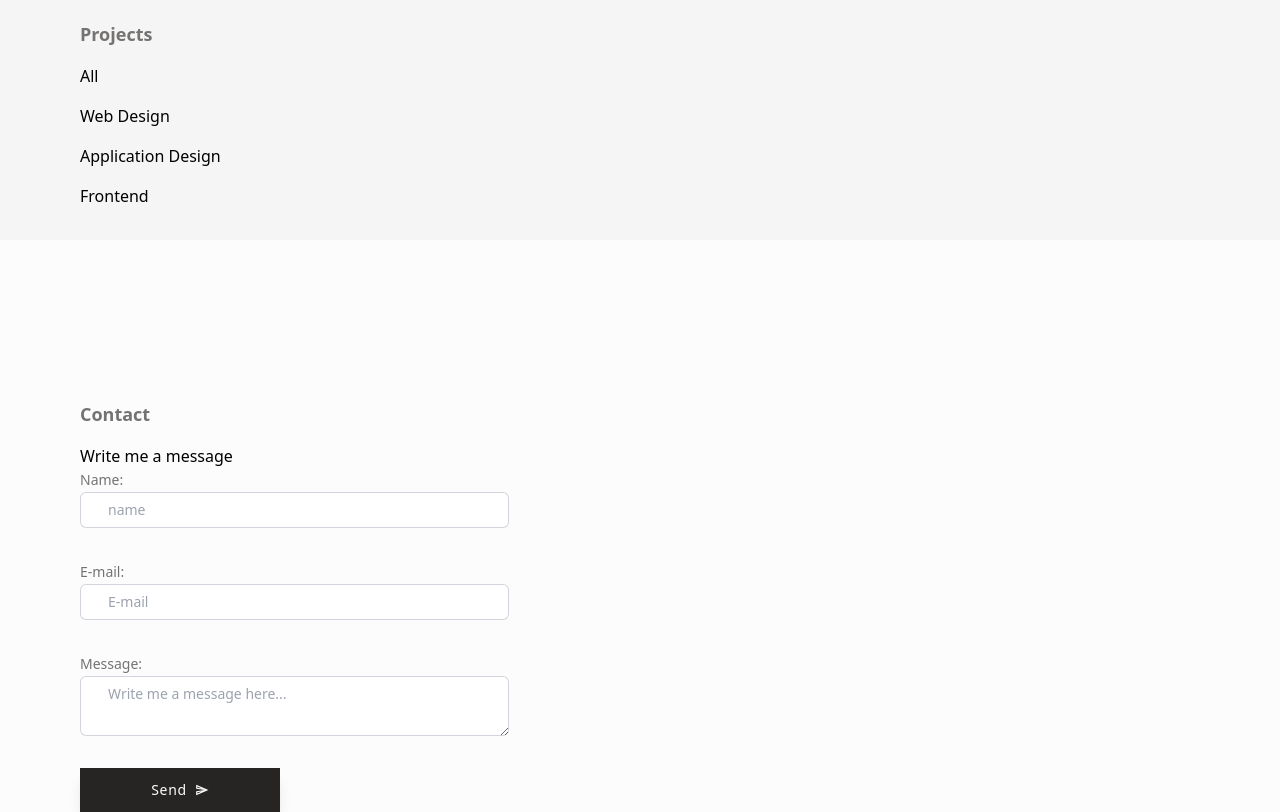
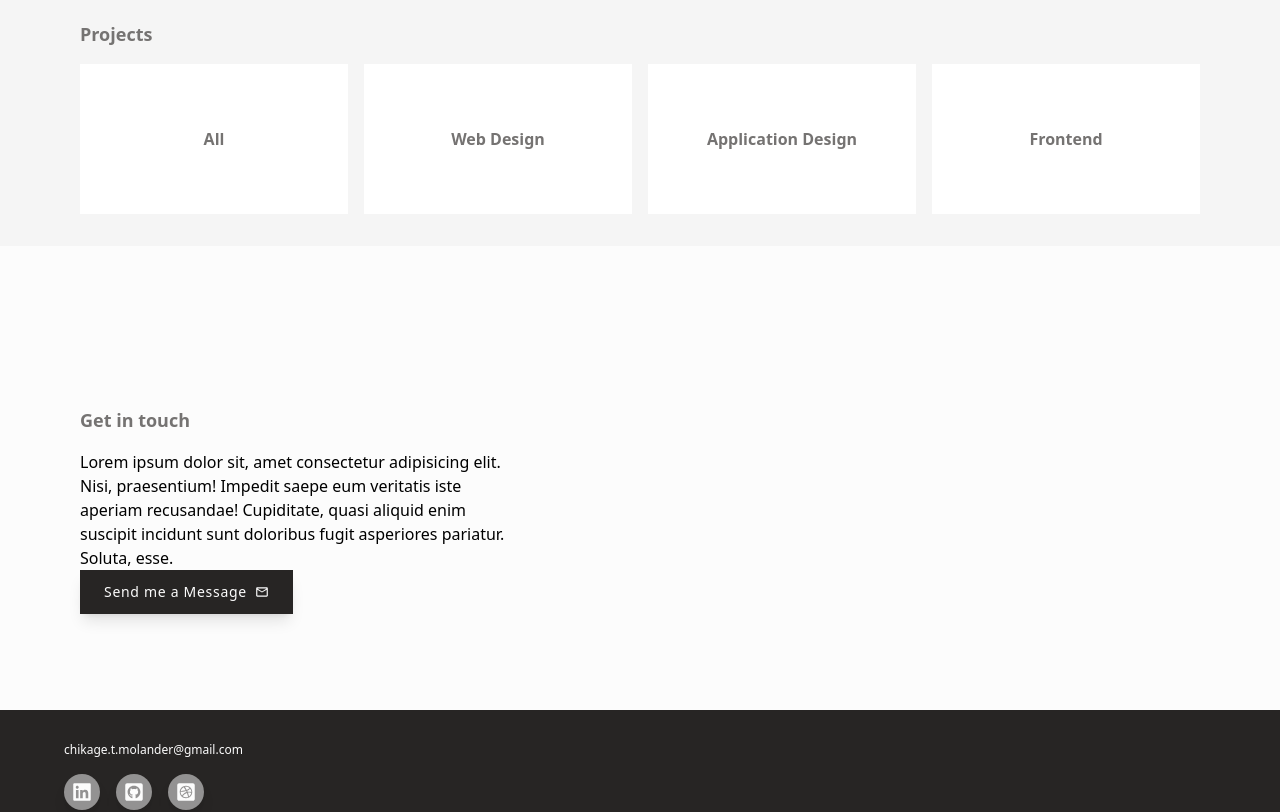
Before and after one commit to xxxOkamexxx/new-portfolio, a Next.js app: page / in a window 1280 px wide. Shown: the part 1600-2412 px from the top of the page. Built offline with nearby package versions, Linux system fonts and the light colour scheme.

Commit message:
adjust components styles

```diff
--- a/package.json
+++ b/package.json
@@ -9,6 +9,7 @@
     "lint": "next lint"
   },
   "dependencies": {
+    "framer-motion": "^11.0.8",
     "next": "14.1.2",
     "react": "^18",
     "react-dom": "^18",
--- a/src/components/SnsLinkButtons.jsx
+++ b/src/components/SnsLinkButtons.jsx
@@ -1,8 +1,12 @@
+'use client'
+
 import React from 'react'
-
+import Link from 'next/link'
 
 import { LinkItems } from '@/constans'
-import Link from 'next/link'
+
+import { motion } from "framer-motion";
+
 
 const SnsLinkButtons = () => {
 
@@ -10,15 +14,19 @@ const SnsLinkButtons = () => {
     <>
 
      {LinkItems.map(item => (
-      <div className='bg-white/50 rounded-full shadow-lg p-2'>
+      <motion.div
+        key={item.id}
+        whileHover={{ scale: 1.2 }}
+        whileTap={{ scale: 0.8 }}
+        className='bg-white/50 rounded-full shadow-lg p-2 hover:bg-focusColor/20'
+      >
         <Link
-          key={item.id}
           href={item.url}
           target='_blank'
         >
           {item.icon}
         </Link>
-      </div>
+      </motion.div>
      ))}
 
     </>
--- a/src/sections/About.jsx
+++ b/src/sections/About.jsx
@@ -23,10 +23,10 @@ const About = () => {
       className={`${styles.yPaddings}`}
     >
 
-      <div className={`bg-subColorOrange relative flex md:flex-row flex-col gap-4 ${styles.xPaddings} py-4 justify-between`}>
+      <div className={`bg-subColorOrange relative flex lg:flex-row flex-col gap-4 ${styles.xPaddings} py-4 justify-between`}>
 
         {/* General Info */}
-        <div className='bg-white w-[100%] md:w-[40%] flex flex-col p-4 gap-4'>
+        <div className='bg-white w-[100%] lg:w-[40%] flex flex-col p-4 gap-4'>
 
           <h2 className={`${styles.pageTitle} ${styles.headline3}`}>
             About Me
@@ -44,8 +44,8 @@ const About = () => {
             </div>
 
             {/* Button */}
-            <div className='flex flex-col md:flex-row justify-starts'>
-              <button className={`${styles.ctaBtn} bg-mainColorDark text-neutralLight`}>
+            <div className='flex flex-col lg:flex-row justify-starts'>
+              <button className={`${styles.btn} bg-mainColorDark text-neutralLight`}>
                 <span>Download CV</span>
                 <span><MdOutlineFileDownload /></span>
               </button>
@@ -54,13 +54,13 @@ const About = () => {
         </div>
 
         {/* CV */}
-        <div className='bg-white w-[100%] md:w-[60%] flex flex-col justify-between'>
+        <div className='bg-white w-[100%] lg:w-[60%] flex flex-col justify-between'>
           <div>
             {/* Menu bar */}
             <div className='aboutMenu grid grid-cols-3 text-center py-4'>
 
               <div
-                className={'text-neutralDark text-[16px] hover:text-mainColorOrange'}
+                className='aboutMenu'
                 onClick={() => setItem('skills')}
               >
                 Skills
--- a/src/sections/Contact.jsx
+++ b/src/sections/Contact.jsx
@@ -2,9 +2,7 @@ import React from 'react'
 
 import { styles } from '@/styles'
 
-import { MdOutlineSend } from "react-icons/md";
-
-
+import { MdOutlineLocalPostOffice } from "react-icons/md";
 
 const Contact = () => {
   return (
@@ -19,77 +17,21 @@ const Contact = () => {
         <div className='md:w-[40%] flex flex-col p-4 gap-4'>
 
           <h2 className={`${styles.pageTitle} ${styles.headline3}`}>
-            Contact
+            Get in touch
           </h2>
 
 
           {/* Contact form */}
           <div>
-            <h4>Write me a message</h4>
 
-            <form className=' grid grid-cols-1 gap-x-6 gap-y-8 sm:grid-cols-6'>
-
-              {/* Name */}
-              <div className='sm:col-span-6'>
-                <label
-                  htmlFor="name"
-                  className='block text-sm font-medium leading-6 text-neutralDark'
-                >
-                  Name:
-                </label>
-                <input
-                  type="text"
-                  name="name"
-                  id="name"
-                  className="block w-full rounded-md border-0 py-1.5 px-7  text-mainColorDark ring-1 ring-inset ring-gray-300 placeholder:text-gray-400 focus:ring-2 focus:ring-inset focus:ring-focusColor sm:text-sm sm:leading-6"
-                  placeholder="name"
-                />
-              </div>
-
-              {/* Email */}
-              <div className='sm:col-span-6'>
-                <label
-                  htmlFor="email"
-                  className='block text-sm font-medium leading-6 text-neutralDark'
-                >
-                  E-mail:
-                </label>
-                <input
-                  type="email"
-                  name="email"
-                  id="email"
-                  className="block w-full rounded-md border-0 py-1.5 px-7  text-mainColorDark ring-1 ring-inset ring-gray-300 placeholder:text-gray-400 focus:ring-2 focus:ring-inset focus:ring-focusColor sm:text-sm sm:leading-6"
-                  placeholder="E-mail"
-                />
-              </div>
-
-              {/* Message */}
-              <div className='sm:col-span-6'>
-                <label
-                  htmlFor="name"
-                  className='block text-sm font-medium leading-6 text-neutralDark'
-                >
-                  Message:
-                </label>
-                <textarea
-                  type="text"
-                  name="message"
-                  id="message"
-                  className="block w-full rounded-md border-0 py-1.5 px-7  text-mainColorDark ring-1 ring-inset ring-gray-300 placeholder:text-gray-400 focus:ring-2 focus:ring-inset focus:ring-focusColor sm:text-sm sm:leading-6"
-                  placeholder="Write me a message here..."
-                />
-              </div>
-
-
+            <p>Lorem ipsum dolor sit, amet consectetur adipisicing elit. Nisi, praesentium! Impedit saepe eum veritatis iste aperiam recusandae! Cupiditate, quasi aliquid enim suscipit incidunt sunt doloribus fugit asperiores pariatur. Soluta, esse.</p>
 
               <div className='flex flex-col md:flex-row justify-starts'>
-              <button className={`${styles.ctaBtn} bg-mainColorDark text-neutralLight`}>
-                <span>Send</span>
-                <span><MdOutlineSend /></span>
+              <button className={`${styles.btn} bg-mainColorDark text-neutralLight`}>
+                <span>Send me a Message</span>
+                <span><MdOutlineLocalPostOffice /></span>
               </button>
             </div>
-
-            </form>
           </div>
 
 
--- a/src/sections/Hero.jsx
+++ b/src/sections/Hero.jsx
@@ -18,7 +18,7 @@ const Hero = () => {
       id='home'
       className={`${styles.xPaddings} ${styles.yPaddings}`}
     >
-      <div className='flex flex-col md:flex-row md:justify-between gap-6 items-center'>
+      <div className='flex flex-col lg:flex-row lg:justify-between gap-6 items-center'>
 
         {/* Hero Image */}
         <div className='w-[100%] max-w-[600px] h-[350px] bg-gray-200 flex justify-center items-center relative'>
@@ -28,7 +28,7 @@ const Hero = () => {
 
         {/* Hero Texts */}
         <div>
-          <div className='flex flex-col md:flex-row md:justify-between items-center gap-4'>
+          <div className='flex flex-col md:flex-row lg:justify-between items-center gap-4'>
             <div className='w-[100%]'>
 
               <h1 className='text-4xl text-mainColorOrange font-extrabold'>
@@ -56,14 +56,14 @@ const Hero = () => {
           <div className='flex flex-col md:flex-row justify-start gap-4 pt-8'>
 
             <button
-              className={`${styles.ctaBtn} bg-mainColorDark text-neutralLight`}
+              className={`${styles.btn} bg-mainColorDark text-neutralLight`}
             >
               <span>Contact Me</span>
               <span><MdOutlineLocalPostOffice /></span>
             </button>
 
             <button
-              className={`${styles.ctaBtn} bg-mainColorOrange text-neutralLight`}
+              className={`${styles.btn} bg-mainColorOrange text-neutralLight`}
             >
               <span>Download CV</span>
               <span><MdOutlineFileDownload /></span>
--- a/src/sections/Projects.jsx
+++ b/src/sections/Projects.jsx
@@ -1,28 +1,58 @@
 import React from 'react'
+import Link from 'next/link'
 
 import { styles } from '@/styles'
 
 
 const Projects = () => {
+  const projects = [
+    {
+      id: 'all',
+      name: 'All',
+    },
+    {
+      id: 'web-design',
+      name: 'Web Design',
+    },
+    {
+      id: 'app-design',
+      name: 'Application Design',
+    },
+    {
+      id: 'frontend',
+      name: 'Frontend',
+    },
+  ]
+
   return (
     <section
       id='projects'
       className={`${styles.yPaddings}`}
     >
-      <div className={`bg-neutral-100 relative flex md:flex-row flex-col gap-4 ${styles.xPaddings} py-4 justify-between`}>
+      <div className={`bg-neutral-100 relative ${styles.xPaddings} py-4 justify-between`}>
 
 
-        <div className='md:w-[40%] flex flex-col p-4 gap-4'>
+          <div className='w-[100%] flex flex-col p-4 gap-4'>
 
-          <h2 className={`${styles.pageTitle} ${styles.headline3}`}>
-            Projects
-          </h2>
+            <h2 className={`${styles.pageTitle} ${styles.headline3}`}>
+              Projects
+            </h2>
 
-          <div>All</div>
-          <div>Web Design</div>
-          <div>Application Design</div>
-          <div>Frontend</div>
+            <div className='grid sm:grid-cols-2 lg:grid-cols-4 gap-4 '>
+            {projects.map(item =>
+              <Link
+                href={'/#'}
+                key={item.id}
+                className={`${styles.projectCard} ${styles.headline4} ${styles.flexCenter} text-neutralDark `}
+              >
+                <div>
+                  {item.name}
+                </div>
 
+              </Link>
+            )}
+
+          </div>
         </div>
 
       </div>
--- a/src/styles/globals.css
+++ b/src/styles/globals.css
@@ -39,7 +39,6 @@
   .skillItem {
     @apply px-4 py-2 bg-neutralLight shadow-sm text-neutralDark
   }
-
 
 }
 
--- a/src/styles/index.js
+++ b/src/styles/index.js
@@ -28,5 +28,8 @@ export const styles = {
   textSmall: 'text-xs',
 
   // Buttons
-  ctaBtn: 'px-6 py-3 flex gap-2 items-center text-sm justify-center shadow-lg md:w-fit tracking-wider min-w-[200px]'
+  btn: 'px-6 py-3 flex gap-2 items-center text-sm justify-center shadow-lg md:w-fit tracking-wider min-w-[200px]',
+
+  // Project card
+  projectCard: 'h-[150px] bg-white text-center align-middle',
 }
--- a/src/styles/nav.css
+++ b/src/styles/nav.css
@@ -30,3 +30,8 @@
 .navMenuItem:hover:after {
   width: 100%;
 }
+
+.btnAnimation:hover {
+  transition: 1s;
+
+}
```
Also changed, not shown: src/styles/projects.css (added), src/utils/motion.js (added), 1 other file (tests, documents, lock files or other folders).
